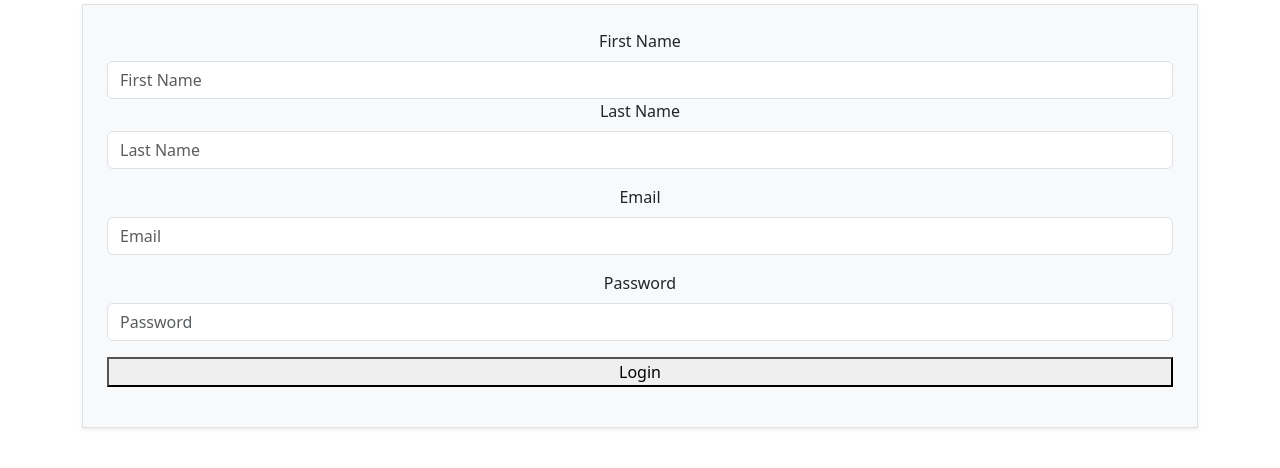
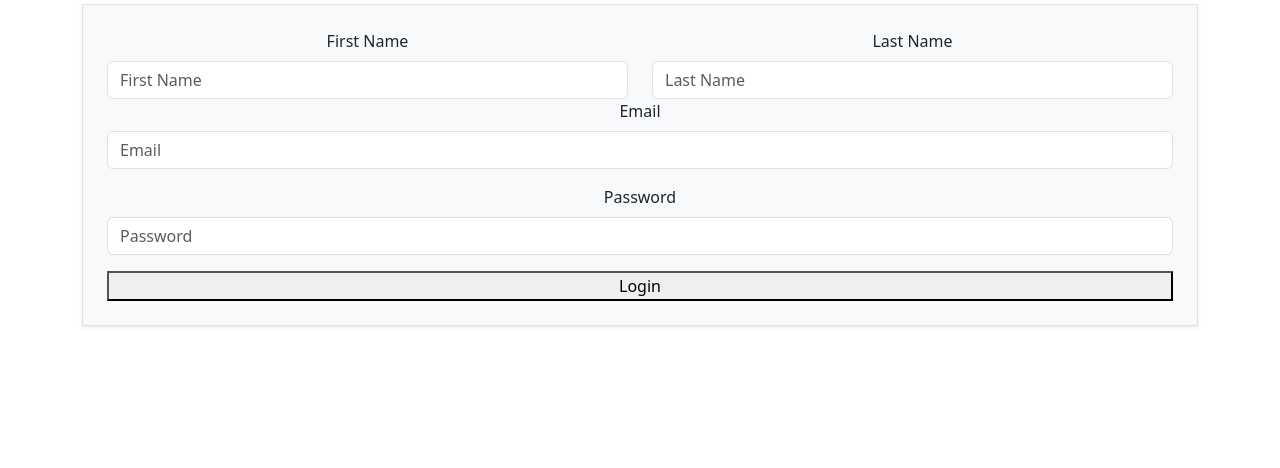
Before and after one commit to wl09/bootstrap, a plain HTML site: page index.html in a window 1280 px wide. Shown: the part 90-558 px from the top of the page. Drawn offline with nearby package versions, Linux system fonts and the light colour scheme.

Commit message:
inserted the first name and last name field in a div container with class 'row' then made them both side by sideby adding col-6 class to each. Corrected error by adding closingtag to input tag in first name field

```diff
--- a/index.html
+++ b/index.html
@@ -10,15 +10,18 @@
     <div class="container text-center mt-5">
         <h2 class="text-center text-primary">Login Form</h2>
         <form class="border p-4 shadow-sm bg-light">
-            <div class="mb-3">
+
+        <div class="row">
+            <div class="col-6">
                 <label for="first-name" class="form-label">First Name</label>
-                <input type="text" class="form-control" id="first-name" placeholder="First Name"
+                <input type="text" class="form-control" id="first-name" placeholder="First Name">
             </div>
 
-            <div class="mb-3">
+            <div class="col-6">
                 <label for="last-name" class="form-label">Last Name</label>
                 <input type="text" class="form-control" id="last-name" placeholder="Last Name">
             </div>
+        </div>
 
             <div class="mb-3">
                 <label for="email" class="form-label">Email</label>
```
